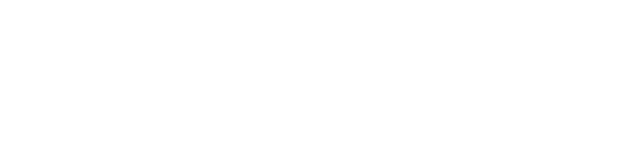
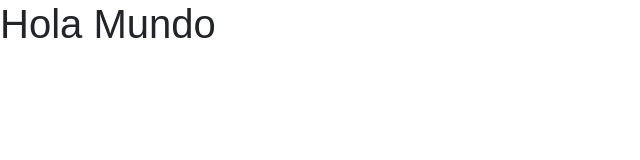
Before and after one commit to BarbaraRM/webResponsiveActGrupal, a plain HTML site: page index.html in a window 1280 px wide. Shown: the whole page, without its empty margins (0-640 px from the left). Drawn offline with nearby package versions, Linux system fonts and the light colour scheme.

Commit message:
chore: Add  CSS colors and typography

```diff
--- a/index.html
+++ b/index.html
@@ -9,6 +9,7 @@
     <title>Document</title>
 </head>
 <body>
+    <h1>Hola Mundo</h1>
     <script src="../js/main.js"></script>
     <script src="../js/index.js"></script>
     <script src="https://cdn.jsdelivr.net/npm/bootstrap@5.2.3/dist/js/bootstrap.bundle.min.js" integrity="sha384-kenU1KFdBIe4zVF0s0G1M5b4hcpxyD9F7jL+jjXkk+Q2h455rYXK/7HAuoJl+0I4" crossorigin="anonymous"></script>
--- a/stylesheets/main.css
+++ b/stylesheets/main.css
@@ -0,0 +1,11 @@
+* {
+    font-family: Arial, Helvetica, sans-serif;
+}
+
+:root {
+    --color-one: #159A9C;
+    --color-two: #B4BEC9;
+    --color-three: #002333;
+    --color-four: #DEEFE7;
+    --color-five: #F2F4F3;
+}
```
